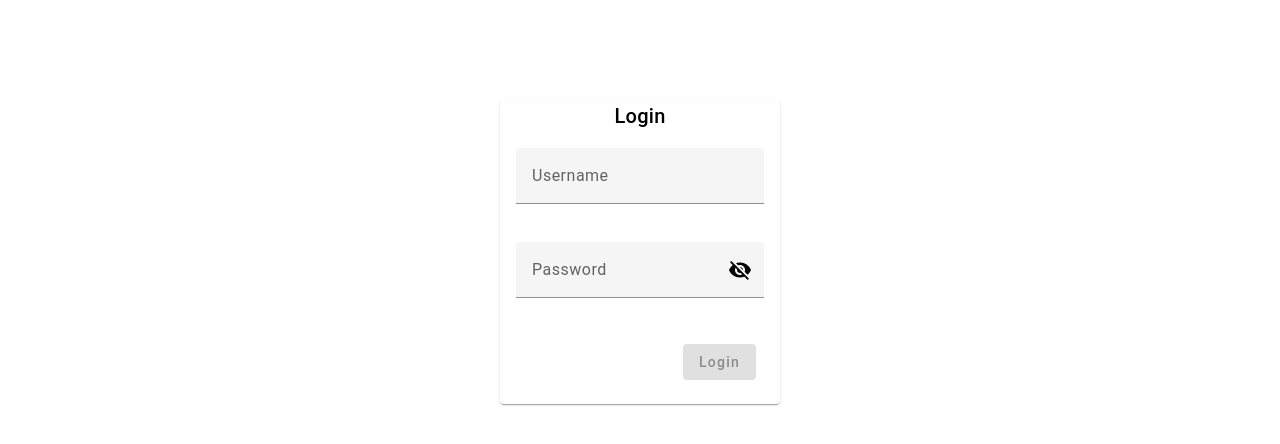
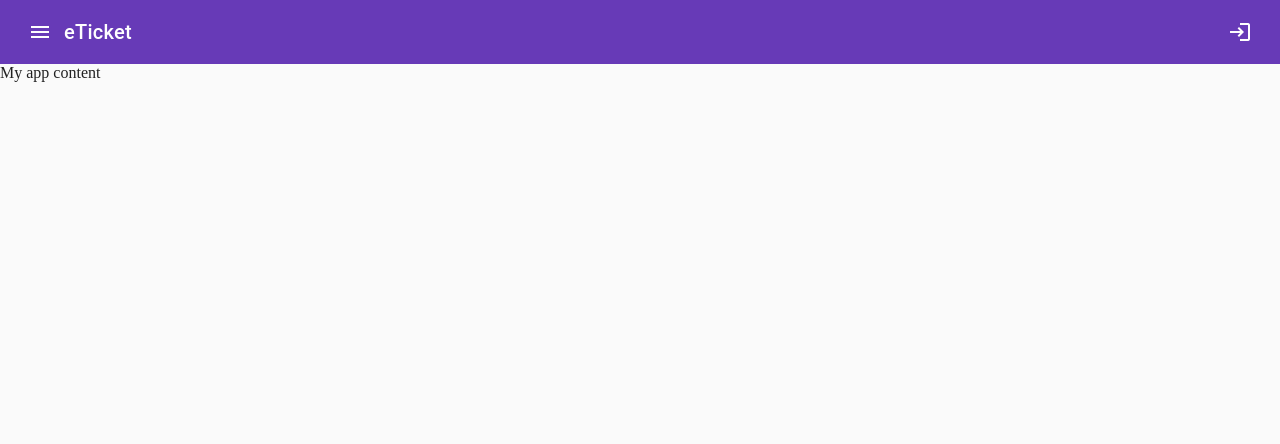
Before and after one commit to Kisiel75311/eTicket, an Angular app in the folder ui/: page / in a window 1280 px wide. Shown: the top 444 px of the page. Built offline with nearby package versions, Linux system fonts and the light colour scheme.

Commit message:
main page layout

```diff
--- a/ui/src/app/app.component.html
+++ b/ui/src/app/app.component.html
@@ -1,3 +1,3 @@
 <link href="https://fonts.googleapis.com/icon?family=Material+Icons"
       rel="stylesheet">
-<bs-login></bs-login>
+<bs-main-page></bs-main-page>
--- a/ui/src/app/layout/main-page/main-page.component.html
+++ b/ui/src/app/layout/main-page/main-page.component.html
@@ -1 +1,35 @@
-<p>main-page works!</p>
+<mat-toolbar color="primary">
+  <button
+    type="button"
+    aria-label="Toggle sidenav"
+    mat-icon-button
+    (click)="drawer.toggle()">
+    <mat-icon aria-label="Side nav toggle icon">menu</mat-icon>
+  </button>
+  <span>eTicket</span>
+  <span class="spacer"></span>
+  <button mat-icon-button class="example-icon" aria-label="Login button">
+    <mat-icon>login</mat-icon>
+  </button>
+</mat-toolbar>
+
+<mat-sidenav-container>
+  <mat-sidenav #drawer class="sidenav" mode="side">
+    <mat-toolbar>Menu</mat-toolbar>
+    <mat-nav-list>
+      <a mat-list-item href="#">
+        <mat-icon matListItemIcon>shopping_cart</mat-icon>
+        <div matListItemTitle>Tickets</div>
+        <div matListItemLine>Buy a ticket</div>
+      </a>
+      <a mat-list-item href="#">
+        <mat-icon matListItemIcon>book_online</mat-icon>
+        <div matListItemTitle>Transactions</div>
+        <div matListItemLine>Your tickets</div>
+      </a>
+    </mat-nav-list>
+  </mat-sidenav>
+  <mat-sidenav-content>
+    My app content
+  </mat-sidenav-content>
+</mat-sidenav-container>
--- a/ui/src/app/layout/main-page/main-page.component.scss
+++ b/ui/src/app/layout/main-page/main-page.component.scss
@@ -0,0 +1,17 @@
+mat-sidenav-container {
+  height: calc(100vh - 64px)
+}
+
+.sidenav {
+  width: 200px;
+}
+
+.mat-toolbar.mat-primary {
+  position: sticky;
+  top: 0;
+  z-index: 1;
+}
+
+.spacer {
+  flex: 1 1 auto;
+}
--- a/ui/src/app/tickets/components/ticket/ticket.component.html
+++ b/ui/src/app/tickets/components/ticket/ticket.component.html
@@ -6,12 +6,9 @@
   <mat-card-content>
     <p>This ticket entitles you to temporary travel</p>
     <mat-divider></mat-divider>
-    <mat-card-title style="text-align: end">Price: <b>{{ ticket.price.toFixed(2) }}</b></mat-card-title>
+    <mat-card-title style="text-align: end">Price: <b>{{ ticket.tickerType.price.toFixed(2) }}</b></mat-card-title>
   </mat-card-content>
   <mat-card-actions align="end">
     <button mat-raised-button color="primary">BUY</button>
   </mat-card-actions>
-<!--  <mat-card-footer>-->
-<!--    <mat-progress-bar mode="indeterminate"></mat-progress-bar>-->
-<!--  </mat-card-footer>-->
 </mat-card>
--- a/ui/src/app/tickets/components/ticket/ticket.component.ts
+++ b/ui/src/app/tickets/components/ticket/ticket.component.ts
@@ -7,9 +7,6 @@ import {Ticket} from "../../../model/ticket";
   styleUrls: ['./ticket.component.scss']
 })
 export class TicketComponent {
-    @Input() ticket: Ticket = {
-      id: 1,
-      name: "lol",
-      price: 12.3
-    }
+    // @ts-ignore
+  @Input() ticket: Ticket
 }
--- a/ui/src/styles.scss
+++ b/ui/src/styles.scss
@@ -1,2 +1,5 @@
 /* You can add global styles to this file, and also import other style files */
 @import "@angular/material/prebuilt-themes/deeppurple-amber.css";
+body {
+  margin: 0;
+}
```
Also changed, not shown: ui/src/app/app.module.ts (+7 -2 lines), ui/src/app/layout/main-page/main-page.component.ts (+11 -4 lines).
